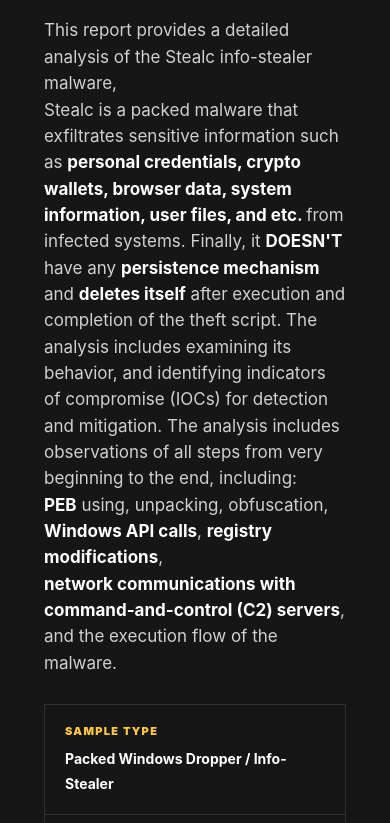
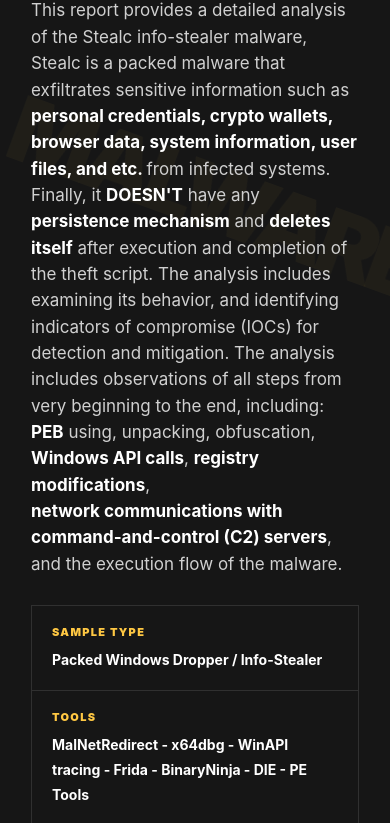
Before and after one commit to LinerseEngineering/linerse-report.github.io, a plain HTML site: page StealcReport/index.html in a window 390 px wide. Shown: the part 224-1047 px from the top of the page. Drawn offline with Linux system fonts and the light colour scheme.

Commit message:
Add files via upload

```diff
--- a/StealcReport/css/style.css
+++ b/StealcReport/css/style.css
@@ -67,10 +67,21 @@ header .container,
 
 header::after {
     content: "MALWARE";
-    position: absolute;
+    position: fixed;
+
+    left: 0;
     right: 0;
     bottom: 0;
-    transform: translateY(40%);
+    top: 0;
+    margin: auto auto;
+
+    z-index: -1000;
+
+    width: max-content;
+    height: max-content;
+
+    transform:  rotate(20deg);
+
     font-size: clamp(90px, 10vw, 220px);
     font-weight: 900;
     letter-spacing: -0.08em;
@@ -1181,6 +1192,9 @@ body:has(.die-image1.bgzoom.unzoomed) {
         border-bottom: 1px solid rgba(255, 255, 255, 0.06);
         padding-bottom: 10px;
     }
+    .container{
+        padding: 30px 15px;
+    }
 }
 
 @media (max-width: 400px) {
```
